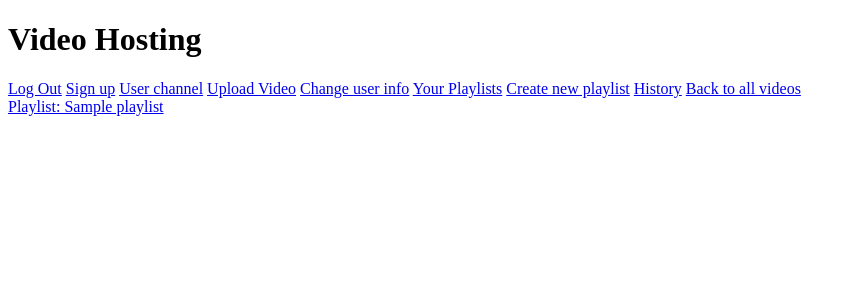
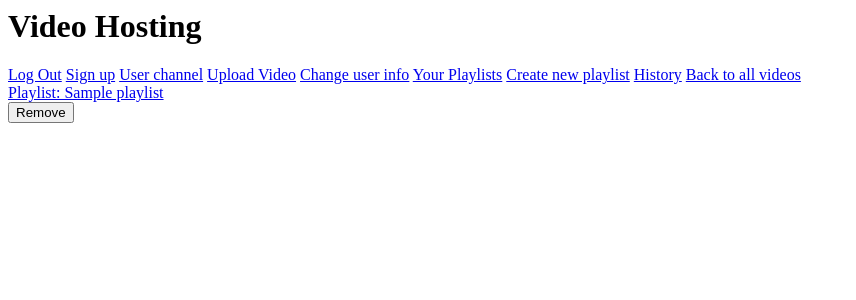
Before and after one commit to Yumi00000/VideoHosting, a Django app: page /playlists/1/ in a window 1280 px wide. Shown: the top 300 px of the page, without its empty margins (0-856 px from the left). Run offline with Django 5.2, Linux system fonts and the light colour scheme; a user stored in the database is signed in; tables that the repository leaves empty hold one stand-in row (values such as "Sample post"); parts of the project's set-up code (start-up, migrations or seed data) failed here and were passed over; some libraries are stand-ins or nearby versions.

Commit message:
Created remove playlist button

```diff
--- a/VideoInteractions/urls.py
+++ b/VideoInteractions/urls.py
@@ -8,5 +8,6 @@ urlpatterns = [
     path('add/<slug:playlist_slug>/<int:video_id>/', views.add_to_playlist, name='add_to_playlist'),
     path('remove/<slug:playlist_slug>/<int:video_id>/', views.remove_from_playlist, name='remove_from_playlist'),
     path('videos/<slug:playlist_slug>/', views.view_playlist, name='view_playlist'),
+    path('remove/<slug:playlist_slug>/', views.remove_playlist, name='remove_playlist')
 
 ]
--- a/VideoInteractions/views.py
+++ b/VideoInteractions/views.py
@@ -52,3 +52,10 @@ def remove_from_playlist(request, playlist_slug, video_id):
     playlist = get_object_or_404(Playlist, slug=playlist_slug)
     playlist.videos.remove(video_id)
     return HttpResponse('Video removed')
+
+
+@require_POST
+def remove_playlist(request, playlist_slug):
+    playlist = get_object_or_404(Playlist, slug=playlist_slug)
+    playlist.delete()
+    return HttpResponse('Playlist removed')
--- a/templates/all_user_playlists.html
+++ b/templates/all_user_playlists.html
@@ -1,8 +1,41 @@
+<script src="https://ajax.googleapis.com/ajax/libs/jquery/3.5.1/jquery.min.js"></script>
+<script src="https://malsup.github.io/jquery.form.js"></script>
+<script>
+    $(document).ready(function () {
+        $(document).on('click', '.remove-playlist-btn', function () {
+            var playlistSlug = $('#playlist-name').text();
+            var button = $(this);
+
+            $.ajax({
+                type: 'POST',
+                url: '/playlists/remove/' + playlistSlug + '/',
+                data: {csrfmiddlewaretoken: '{{ csrf_token }}'},
+                success: function (response) {
+                    button.closest('.playlist-container').remove(); // Remove the parent container of the video
+                    alert('Playlist removed successfully.');
+                },
+                error: function (xhr, status, error) {
+                    console.error(error);
+                    alert('An error occurred while removing  playlist.');
+                }
+            });
+        });
+    });
+</script>
 {% include "top_info.html" %}
 {% if playlists %}
     {% for playlist in playlists %}
-        <a href="{% url "view_playlist" playlist.slug %}">Playlist: {{ playlist.name }}</a><br>
+        <div class="playlist-container"><a href="{% url "view_playlist" playlist.slug %}"
+        >Playlist: {{ playlist.name }}</a><br>
+         <h1  id="playlist-name" hidden="hidden">{{ playlist.name }}</h1>
+            {% if user == playlist.user %}
+                <button class="remove-playlist-btn">Remove</button>
+            {% endif %}
+        </div>
+
+
     {% endfor %}
+
 {% else %}
     <p>There is not any playlists yet</p>
 {% endif %}
```
